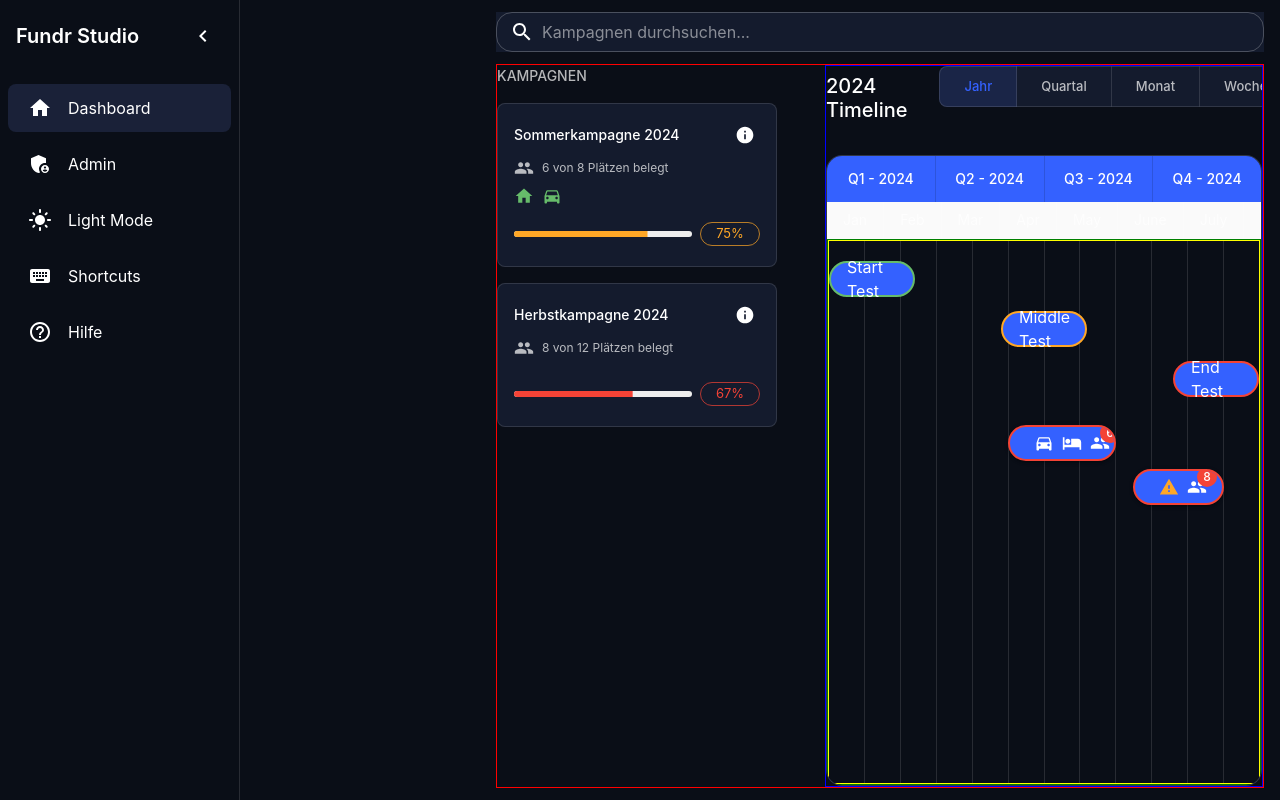
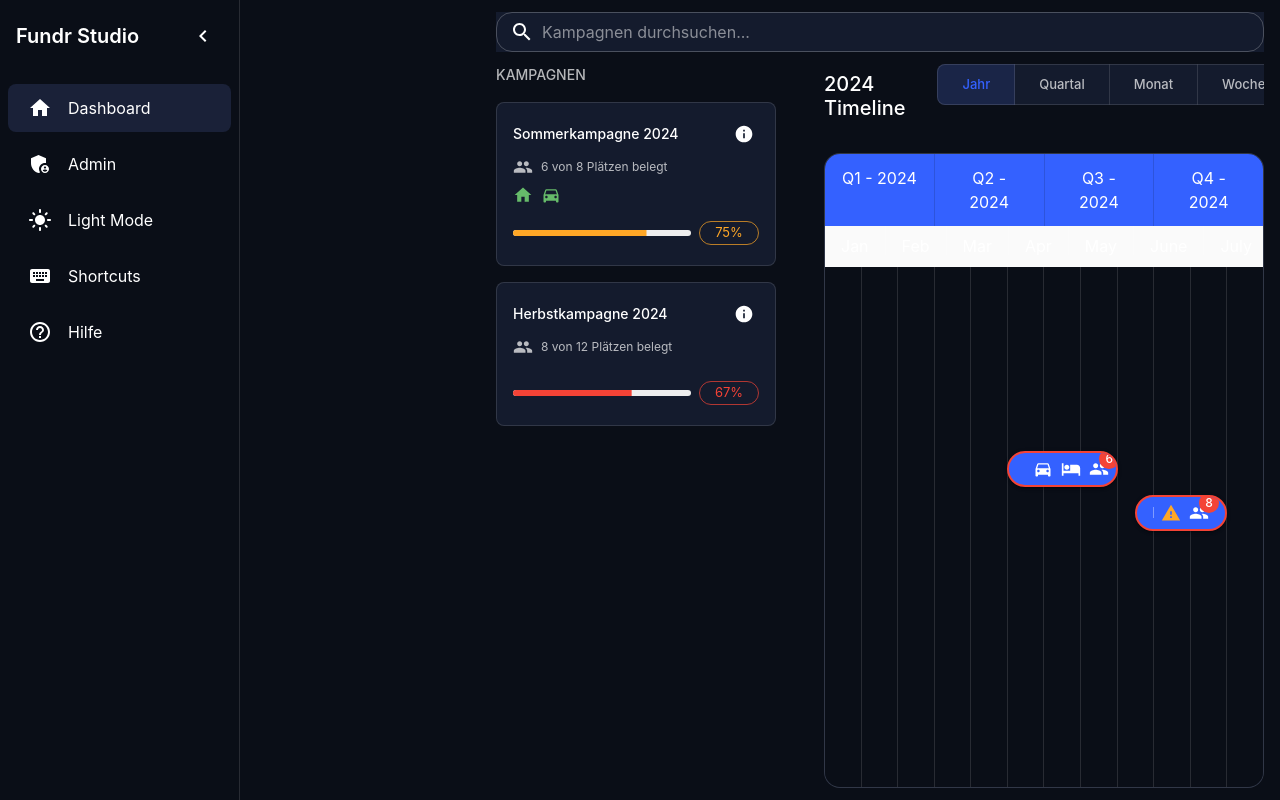
Before and after one commit to TIHAPIO/fundraiser-planner, a React app: page / in a window 1280 px wide. Built offline with nearby package versions, Linux system fonts and the light colour scheme.

Commit message:
feat: Add dynamic timeline view based on selected time unit (Jahr/Quartal/Monat/Woche) with navigation controls

```diff
--- a/src/components/CalendarView.js
+++ b/src/components/CalendarView.js
@@ -1,4 +1,4 @@
-import React, { useState, useEffect, useCallback } from 'react';
+import React, { useState, useCallback } from 'react';
 import PropTypes from 'prop-types';
 import {
   Box,
@@ -8,6 +8,8 @@ import {
   useTheme,
   Tooltip,
   Badge,
+  IconButton,
+  Button,
 } from '@mui/material';
 import TimeUnitSelector from './TimeUnitSelector';
 import CampaignSidebar from './CampaignSidebar';
@@ -16,69 +18,83 @@ import GroupIcon from '@mui/icons-material/Group';
 import DirectionsCarIcon from '@mui/icons-material/DirectionsCar';
 import HotelIcon from '@mui/icons-material/Hotel';
 import WarningIcon from '@mui/icons-material/Warning';
+import ChevronLeftIcon from '@mui/icons-material/ChevronLeft';
+import ChevronRightIcon from '@mui/icons-material/ChevronRight';
 
 const CalendarView = ({ campaigns = [], onError }) => {
   const theme = useTheme();
   const [timeUnit, setTimeUnit] = useState('year');
   const [selectedCampaign, setSelectedCampaign] = useState(null);
   const [detailsOpen, setDetailsOpen] = useState(false);
-  const [currentYear] = useState(() => {
+  const [currentYear, setCurrentYear] = useState(() => {
     const firstCampaign = campaigns[0];
     return firstCampaign ? new Date(firstCampaign.startDate).getFullYear() : new Date().getFullYear();
   });
+  const [currentMonth, setCurrentMonth] = useState(() => new Date().getMonth());
+  const [currentQuarter, setCurrentQuarter] = useState(() => Math.floor(new Date().getMonth() / 3));
+  const [currentWeek, setCurrentWeek] = useState(() => {
+    const now = new Date();
+    const start = new Date(now.getFullYear(), 0, 1);
+    const days = Math.floor((now - start) / (24 * 60 * 60 * 1000));
+    return Math.ceil(days / 7);
+  });
 
-  const getCampaignPosition = useCallback((startDate, endDate) => {
-    try {
-      const start = new Date(startDate);
-      const end = new Date(endDate);
-
-      if (isNaN(start.getTime()) || isNaN(end.getTime())) {
-        throw new Error('Invalid date format');
-      }
-
-      // Calculate position based on the full year
-      const yearStart = new Date(currentYear, 0, 1);
-      const totalDays = 365; // Use fixed number of days
-
-      const startDay = Math.floor((start - yearStart) / (1000 * 60 * 60 * 24));
-      const endDay = Math.floor((end - yearStart) / (1000 * 60 * 60 * 24));
-
-      const startPercentage = (startDay / totalDays) * 100;
-      const widthPercentage = ((endDay - startDay + 1) / totalDays) * 100;
-
-      const position = {
-        left: `${startPercentage}%`,
-        width: `${widthPercentage}%`,
+  const navigateToToday = () => {
+    const today = new Date();
+    setCurrentYear(today.getFullYear());
+    setCurrentMonth(today.getMonth());
+    setCurrentQuarter(Math.floor(today.getMonth() / 3));
+    const start = new Date(today.getFullYear(), 0, 1);
+    const days = Math.floor((today - start) / (24 * 60 * 60 * 1000));
+    setCurrentWeek(Math.ceil(days / 7));
   };
 
-      console.log('Campaign position calculation:', {
-        name: campaigns.find(c => c.startDate === startDate)?.name,
-        startDate,
-        endDate,
-        startDay,
-        endDay,
-        startPercentage,
-        widthPercentage,
-        position
-      });
+  const handleNavigate = (direction) => {
+    const increment = direction === 'next' ? 1 : -1;
 
-      return position;
-    } catch (error) {
-      onError?.(error);
-      return { left: '0%', width: '0%' };
+    switch (timeUnit) {
+      case 'year':
+        setCurrentYear(prev => prev + increment);
+        break;
+      case 'quarter':
+        if (currentQuarter + increment > 3) {
+          setCurrentQuarter(0);
+          setCurrentYear(prev => prev + 1);
+        } else if (currentQuarter + increment < 0) {
+          setCurrentQuarter(3);
+          setCurrentYear(prev => prev - 1);
+        } else {
+          setCurrentQuarter(prev => prev + increment);
         }
-  }, [campaigns, currentYear, onError]);
-
-  // Debug logging
-  useEffect(() => {
-    console.log('Current Year:', currentYear);
-    console.log('Campaigns:', campaigns.map(c => ({
-      name: c.name,
-      startDate: c.startDate,
-      endDate: c.endDate,
-      position: getCampaignPosition(c.startDate, c.endDate)
-    })));
-  }, [campaigns, currentYear, getCampaignPosition]);
+        break;
+      case 'month':
+        if (currentMonth + increment > 11) {
+          setCurrentMonth(0);
+          setCurrentYear(prev => prev + 1);
+        } else if (currentMonth + increment < 0) {
+          setCurrentMonth(11);
+          setCurrentYear(prev => prev - 1);
+        } else {
+          setCurrentMonth(prev => prev + increment);
+        }
+        break;
+      case 'week':
+        const newWeek = currentWeek + increment;
+        if (newWeek > 52) {
+          setCurrentWeek(1);
+          setCurrentYear(prev => prev + 1);
+        } else if (newWeek < 1) {
+          setCurrentWeek(52);
+          setCurrentYear(prev => prev - 1);
+        } else {
+          setCurrentWeek(newWeek);
+        }
+        break;
+      default:
+        // Default case - no action needed
+        break;
+    }
+  };
 
   const months = [
     'Jan', 'Feb', 'Mar', 'Apr', 'May', 'June',
@@ -91,6 +107,159 @@ const CalendarView = ({ campaigns = [], onError }) => {
     { label: `Q3 - ${currentYear}`, months: [6, 7, 8] },
     { label: `Q4 - ${currentYear}`, months: [9, 10, 11] },
   ];
+
+  const getWeekDays = (year, week) => {
+    const firstDayOfYear = new Date(year, 0, 1);
+    const daysToFirstMonday = (8 - firstDayOfYear.getDay()) % 7;
+    const firstMonday = new Date(year, 0, 1 + daysToFirstMonday);
+    const startDate = new Date(firstMonday);
+    startDate.setDate(startDate.getDate() + (week - 1) * 7);
+
+    const days = [];
+    for (let i = 0; i < 7; i++) {
+      const date = new Date(startDate);
+      date.setDate(date.getDate() + i);
+      days.push(date.getDate() + '. ' + months[date.getMonth()]);
+    }
+    return days;
+  };
+
+  const getTimelineHeaders = () => {
+    switch (timeUnit) {
+      case 'year':
+        return (
+          <>
+            <Box sx={{ display: 'flex', bgcolor: theme.palette.primary.main, color: theme.palette.primary.contrastText }}>
+              {quarters.map((quarter, index) => (
+                <Box key={index} sx={{ flex: 1, py: 1.5, px: 2, textAlign: 'center', borderRight: index < 3 ? `1px solid ${theme.palette.primary.dark}` : 'none' }}>
+                  {quarter.label}
+                </Box>
+              ))}
+            </Box>
+            <Box sx={{ display: 'flex', borderBottom: `1px solid ${theme.palette.divider}`, bgcolor: theme.palette.grey[50] }}>
+              {months.map((month, index) => (
+                <Box key={index} sx={{ flex: 1, py: 1, px: 2, textAlign: 'center', borderRight: index < 11 ? `1px solid ${theme.palette.divider}` : 'none' }}>
+                  {month}
+                </Box>
+              ))}
+            </Box>
+          </>
+        );
+
+      case 'quarter':
+        const quarterMonths = quarters[currentQuarter].months;
+        return (
+          <Box sx={{ display: 'flex', borderBottom: `1px solid ${theme.palette.divider}`, bgcolor: theme.palette.grey[50] }}>
+            {quarterMonths.map((monthIndex) => (
+              <Box key={monthIndex} sx={{ flex: 1, py: 1, px: 2, textAlign: 'center', borderRight: monthIndex < quarterMonths[quarterMonths.length - 1] ? `1px solid ${theme.palette.divider}` : 'none' }}>
+                {months[monthIndex]}
+              </Box>
+            ))}
+          </Box>
+        );
+
+      case 'month':
+        const daysInMonth = new Date(currentYear, currentMonth + 1, 0).getDate();
+        const weeks = Math.ceil(daysInMonth / 7);
+        return (
+          <Box sx={{ display: 'flex', borderBottom: `1px solid ${theme.palette.divider}`, bgcolor: theme.palette.grey[50] }}>
+            {Array.from({ length: weeks }).map((_, index) => (
+              <Box key={index} sx={{ flex: 1, py: 1, px: 2, textAlign: 'center', borderRight: index < weeks - 1 ? `1px solid ${theme.palette.divider}` : 'none' }}>
+                {`Woche ${index + 1}`}
+              </Box>
+            ))}
+          </Box>
+        );
+
+      case 'week':
+        const weekDays = getWeekDays(currentYear, currentWeek);
+        return (
+          <Box sx={{ display: 'flex', borderBottom: `1px solid ${theme.palette.divider}`, bgcolor: theme.palette.grey[50] }}>
+            {weekDays.map((day, index) => (
+              <Box key={index} sx={{ flex: 1, py: 1, px: 2, textAlign: 'center', borderRight: index < 6 ? `1px solid ${theme.palette.divider}` : 'none' }}>
+                {day}
+              </Box>
+            ))}
+          </Box>
+        );
+
+      default:
+        return null;
+    }
+  };
+
+  const getCampaignPosition = useCallback((startDate, endDate) => {
+    try {
+      const start = new Date(startDate);
+      const end = new Date(endDate);
+
+      if (isNaN(start.getTime()) || isNaN(end.getTime())) {
+        throw new Error('Invalid date format');
+      }
+
+      let position = { left: '0%', width: '0%' };
+
+      switch (timeUnit) {
+        case 'year': {
+          const yearStart = new Date(currentYear, 0, 1);
+          const totalDays = 365;
+          const startDay = Math.floor((start - yearStart) / (1000 * 60 * 60 * 24));
+          const endDay = Math.floor((end - yearStart) / (1000 * 60 * 60 * 24));
+          position = {
+            left: `${(startDay / totalDays) * 100}%`,
+            width: `${((endDay - startDay + 1) / totalDays) * 100}%`,
+          };
+          break;
+        }
+
+        case 'quarter': {
+          const quarterStart = new Date(currentYear, currentQuarter * 3, 1);
+          const quarterEnd = new Date(currentYear, (currentQuarter + 1) * 3, 0);
+          const totalDays = Math.floor((quarterEnd - quarterStart) / (1000 * 60 * 60 * 24)) + 1;
+          const startDay = Math.max(0, Math.floor((start - quarterStart) / (1000 * 60 * 60 * 24)));
+          const endDay = Math.min(totalDays - 1, Math.floor((end - quarterStart) / (1000 * 60 * 60 * 24)));
+          position = {
+            left: `${(startDay / totalDays) * 100}%`,
+            width: `${((endDay - startDay + 1) / totalDays) * 100}%`,
+          };
+          break;
+        }
+
+        case 'month': {
+          const monthStart = new Date(currentYear, currentMonth, 1);
+          const monthEnd = new Date(currentYear, currentMonth + 1, 0);
+          const totalDays = monthEnd.getDate();
+          const startDay = Math.max(0, Math.floor((start - monthStart) / (1000 * 60 * 60 * 24)));
+          const endDay = Math.min(totalDays - 1, Math.floor((end - monthStart) / (1000 * 60 * 60 * 24)));
+          position = {
+            left: `${(startDay / totalDays) * 100}%`,
+            width: `${((endDay - startDay + 1) / totalDays) * 100}%`,
+          };
+          break;
+        }
+
+        case 'week': {
+          const weekStart = new Date(currentYear, 0, 1 + (currentWeek - 1) * 7);
+          const totalDays = 7;
+          const startDay = Math.max(0, Math.floor((start - weekStart) / (1000 * 60 * 60 * 24)));
+          const endDay = Math.min(6, Math.floor((end - weekStart) / (1000 * 60 * 60 * 24)));
+          position = {
+            left: `${(startDay / totalDays) * 100}%`,
+            width: `${((endDay - startDay + 1) / totalDays) * 100}%`,
+          };
+          break;
+        }
+
+        default:
+          break;
+      }
+
+      return position;
+    } catch (error) {
+      onError?.(error);
+      return { left: '0%', width: '0%' };
+    }
+  }, [currentYear, currentMonth, currentQuarter, currentWeek, timeUnit, onError]);
 
   const handleTimeUnitChange = (newUnit) => {
     setTimeUnit(newUnit);
@@ -139,7 +308,6 @@ const CalendarView = ({ campaigns = [], onError }) => {
     <Box sx={{
       display: 'flex',
       height: '100%',
-      border: '1px solid red', // Debug border
     }}>
       <CampaignSidebar
         campaigns={campaigns}
@@ -151,10 +319,10 @@ const CalendarView = ({ campaigns = [], onError }) => {
         display: 'flex',
         flexDirection: 'column',
         ml: 3,
-        border: '1px solid blue', // Debug border
         overflow: 'hidden',
       }}>
-        <Box sx={{ display: 'flex', alignItems: 'center', mb: 3 }}>
+        <Box sx={{ display: 'flex', alignItems: 'center', mb: 3, justifyContent: 'space-between' }}>
+          <Box sx={{ display: 'flex', alignItems: 'center' }}>
             <Typography
               variant="h4"
               sx={{
@@ -166,6 +334,23 @@ const CalendarView = ({ campaigns = [], onError }) => {
               {currentYear} Timeline
             </Typography>
             <TimeUnitSelector value={timeUnit} onChange={handleTimeUnitChange} />
+          </Box>
+
+          <Box sx={{ display: 'flex', alignItems: 'center', gap: 1 }}>
+            <Button
+              variant="outlined"
+              onClick={navigateToToday}
+              sx={{ minWidth: 100 }}
+            >
+              Heute
+            </Button>
+            <IconButton onClick={() => handleNavigate('prev')}>
+              <ChevronLeftIcon />
+            </IconButton>
+            <IconButton onClick={() => handleNavigate('next')}>
+              <ChevronRightIcon />
+            </IconButton>
+          </Box>
         </Box>
 
         <Paper
@@ -183,56 +368,7 @@ const CalendarView = ({ campaigns = [], onError }) => {
         >
           {/* Headers */}
           <Box>
-            {/* Quarters */}
-            <Box
-              sx={{
-                display: 'flex',
-                bgcolor: theme.palette.primary.main,
-                color: theme.palette.primary.contrastText,
-              }}
-            >
-              {quarters.map((quarter, index) => (
-                <Box
-                  key={index}
-                  sx={{
-                    flex: 1,
-                    py: 1.5,
-                    px: 2,
-                    textAlign: 'center',
-                    borderRight: index < 3 ? `1px solid ${theme.palette.primary.dark}` : 'none',
-                    typography: 'subtitle2',
-                  }}
-                >
-                  {quarter.label}
-                </Box>
-              ))}
-            </Box>
-
-            {/* Months */}
-            <Box
-              sx={{
-                display: 'flex',
-                borderBottom: `1px solid ${theme.palette.divider}`,
-                bgcolor: theme.palette.grey[50],
-              }}
-            >
-              {months.map((month, index) => (
-                <Box
-                  key={index}
-                  sx={{
-                    flex: 1,
-                    py: 1,
-                    px: 2,
-                    textAlign: 'center',
-                    borderRight: index < 11 ? `1px solid ${theme.palette.divider}` : 'none',
-                    typography: 'body2',
-                    color: theme.palette.text.secondary,
-                  }}
-                >
-                  {month}
-                </Box>
-              ))}
-            </Box>
+            {getTimelineHeaders()}
           </Box>
 
           {/* Timeline Content */}
@@ -242,7 +378,6 @@ const CalendarView = ({ campaigns = [], onError }) => {
               position: 'relative',
               bgcolor: theme.palette.background.default,
               minHeight: 200,
-              border: '1px solid green', // Debug border
               overflowX: 'auto',
               overflowY: 'auto',
             }}
@@ -254,7 +389,6 @@ const CalendarView = ({ campaigns = [], onError }) => {
               minHeight: 400,
               minWidth: '100%',
               width: 'fit-content',
-              border: '1px solid yellow', // Debug border
               px: 4,
             }}>
               {/* Grid Lines */}
@@ -269,76 +403,15 @@ const CalendarView = ({ campaigns = [], onError }) => {
                   pointerEvents: 'none',
                 }}
               >
-                {months.map((_, index) => (
+                {Array.from({ length: timeUnit === 'year' ? 12 : timeUnit === 'quarter' ? 3 : timeUnit === 'month' ? Math.ceil(new Date(currentYear, currentMonth + 1, 0).getDate() / 7) : 7 }).map((_, index, array) => (
                   <Box
                     key={index}
                     sx={{
                       flex: 1,
-                      borderRight: index < 11 ? `1px solid ${theme.palette.divider}` : 'none',
+                      borderRight: index < array.length - 1 ? `1px solid ${theme.palette.divider}` : 'none',
                     }}
                   />
                 ))}
-              </Box>
-
-              {/* Test Campaign Items */}
-              <Box
-                sx={{
-                  position: 'absolute',
-                  left: '0%',
-                  width: '20%',
-                  top: '20px',
-                  height: 36,
-                  bgcolor: theme.palette.primary.main,
-                  color: theme.palette.primary.contrastText,
-                  borderRadius: '18px',
-                  display: 'flex',
-                  alignItems: 'center',
-                  px: 2,
-                  border: `2px solid ${theme.palette.success.main}`,
-                  zIndex: 10,
-                }}
-              >
-                Start Test
-              </Box>
-
-              <Box
-                sx={{
-                  position: 'absolute',
-                  left: '40%',
-                  width: '20%',
-                  top: '70px',
-                  height: 36,
-                  bgcolor: theme.palette.primary.main,
-                  color: theme.palette.primary.contrastText,
-                  borderRadius: '18px',
-                  display: 'flex',
-                  alignItems: 'center',
-                  px: 2,
-                  border: `2px solid ${theme.palette.warning.main}`,
-                  zIndex: 10,
-                }}
-              >
-                Middle Test
-              </Box>
-
-              <Box
-                sx={{
-                  position: 'absolute',
-                  left: '80%',
-                  width: '20%',
-                  top: '120px',
-                  height: 36,
-                  bgcolor: theme.palette.primary.main,
-                  color: theme.palette.primary.contrastText,
-                  borderRadius: '18px',
-                  display: 'flex',
-                  alignItems: 'center',
-                  px: 2,
-                  border: `2px solid ${theme.palette.error.main}`,
-                  zIndex: 10,
-                }}
-              >
-                End Test
               </Box>
 
               {/* Campaign Items */}
```
Lines whose indentation alone changed are shown as unchanged.
